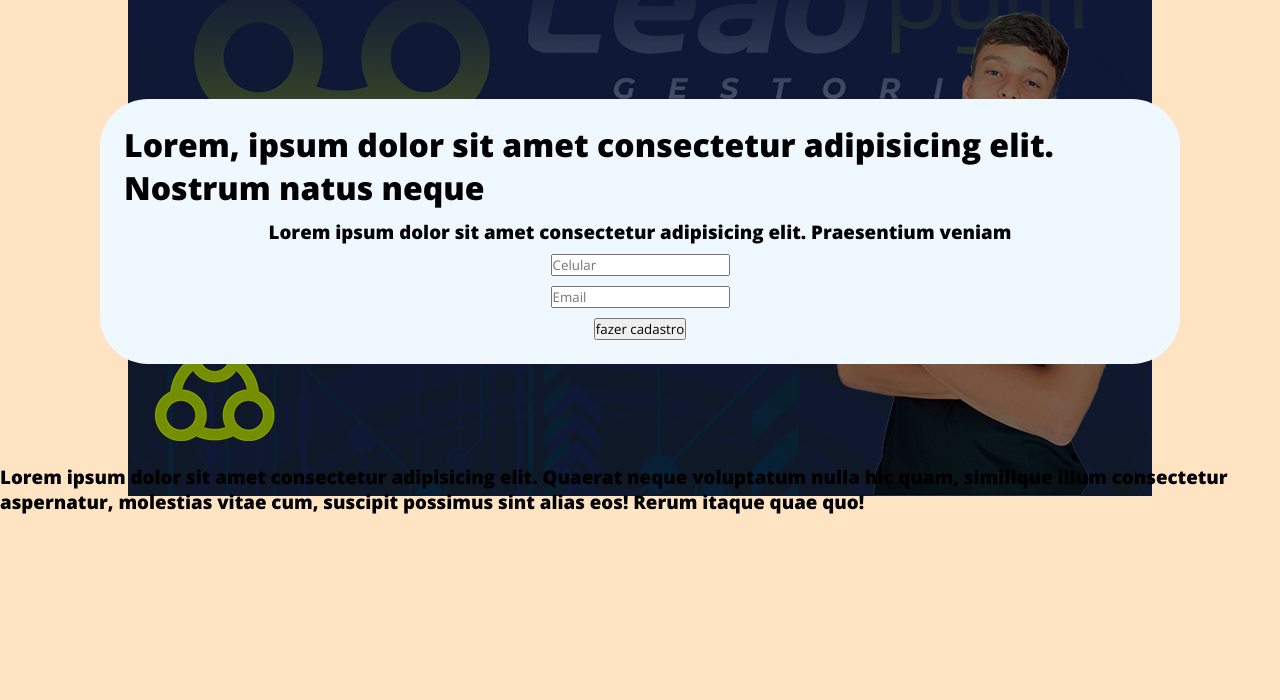
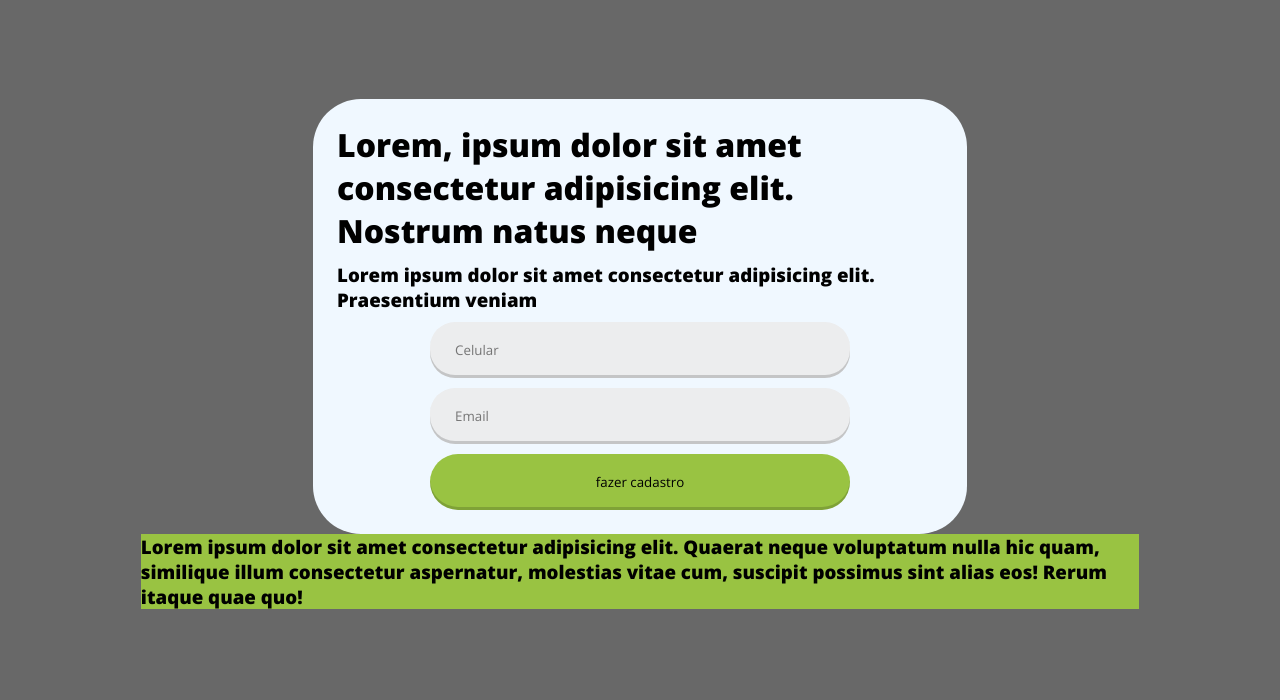
Before and after one commit to markesapucai/LeadPym, a website: page index.html in a window 1280 px wide. Shown: the part 100-800 px from the top of the page. Drawn offline with nearby package versions, Linux system fonts and the light colour scheme.

Commit message:
feat: scss things

```diff
--- a/index.html
+++ b/index.html
@@ -7,7 +7,7 @@
     <link rel="stylesheet" href="./style.css">
 </head>
 <body>
-    <img src="./assets/banner website.png" alt="">
+    <!--<img src="./assets/banner website.png" alt="">!-->
     <div class="header">
         <h3>Lorem ipsum dolor </h3>
         <div class="timer">
--- a/index.js
+++ b/index.js
@@ -48,29 +48,23 @@ function clock() {
     }
 }
 //parada da formatação do input - REvisar -
-function inputFormat() {
-    let celInpValue = celInp.value;
+function inputFormat() { // Assuming 'celInp' is the ID of your input element.
 
-    document.addEventListener('keydown', (e) => {
-        const el = e.target;
-        if (el.key == 'Backspace') {
-            apagar();
+    celInp.addEventListener('input', () => {
+        let celInpValue = celInp.value.replace(/\D/g, ''); // Remove non-digit characters
+        if (celInpValue.length >= 2 && celInpValue.length <= 11) {
+            let formattedValue = `(${celInpValue.substring(0, 2)})`;
+
+            if (celInpValue.length > 2) {
+                formattedValue += ` ${celInpValue.substring(2, 7)}`;
+            }
+            if (celInpValue.length > 7) {
+                formattedValue += `-${celInpValue.substring(7, 11)}`;
+            }
+            celInp.value = formattedValue;
         }
     });
-
-    const apagar = () => {
-        return 5;
-    }
-
-
-    if (celInpValue.length === 11 && apagar != 5) {
-        let formattedValue = `(${celInpValue.substring(0, 2)}) ${celInpValue.substring(2, 7)}-${celInpValue.substring(7)}`;
-
-        celInp.value = formattedValue;
-    }
 }
-
-
 
 const celInp = document.querySelector('.celular');
 celInp.addEventListener('input', inputFormat);
--- a/style.scss
+++ b/style.scss
@@ -16,13 +16,8 @@
 
 body {
     @include flexCenter;
-    background-color: bisque;
+    background-color: rgb(104, 104, 104);
     position: relative;
-
-    img {
-        position: absolute;
-        z-index: -1;
-    }
 
     .header {
         @include flexCenter;
@@ -47,19 +42,48 @@ body {
     }
 
     .main {
+        @include flexCenter();
         .cadastro{
             @include flexCenter;
             padding: 24px;
-            margin: 100px;
+            margin-top: 100px;
             gap: 10px;
             background-color: aliceblue;
             border-radius: 6vh;
+            width: 654px;
 
             form {
                 @include flexCenter;
                 gap: 10px;
+                max-width: 420px;
+
+
+                .ipn {
+                    border-radius: 25px;
+                    background: #ECEDEE;
+                    width: 420px;
+                    max-width: 420px;
+                    min-height: 56px;
+                    padding: 0px 25px;
+                    border: none;
+                    box-shadow: 0px -3px 0px 0px rgba(0, 0, 0, 0.17) inset;
+                }
+                .cadastrar {
+                    width: 420px;
+                    max-width: 420px;
+                    min-height: 56px;
+                    border-radius: 51px;
+                    background: #99C342;
+                    box-shadow: 0px -3px 0px 0px rgba(0, 0, 0, 0.17) inset;
+                    border: none;
+                }
             }
-
+        }
+        .avisos {
+            @include flexCenter();
+            background-color: #99C342;
+            width: 78%;
+            margin-top: 0;
         }
     }
 }
```
Also changed, not shown: style.css, 1 other file.
